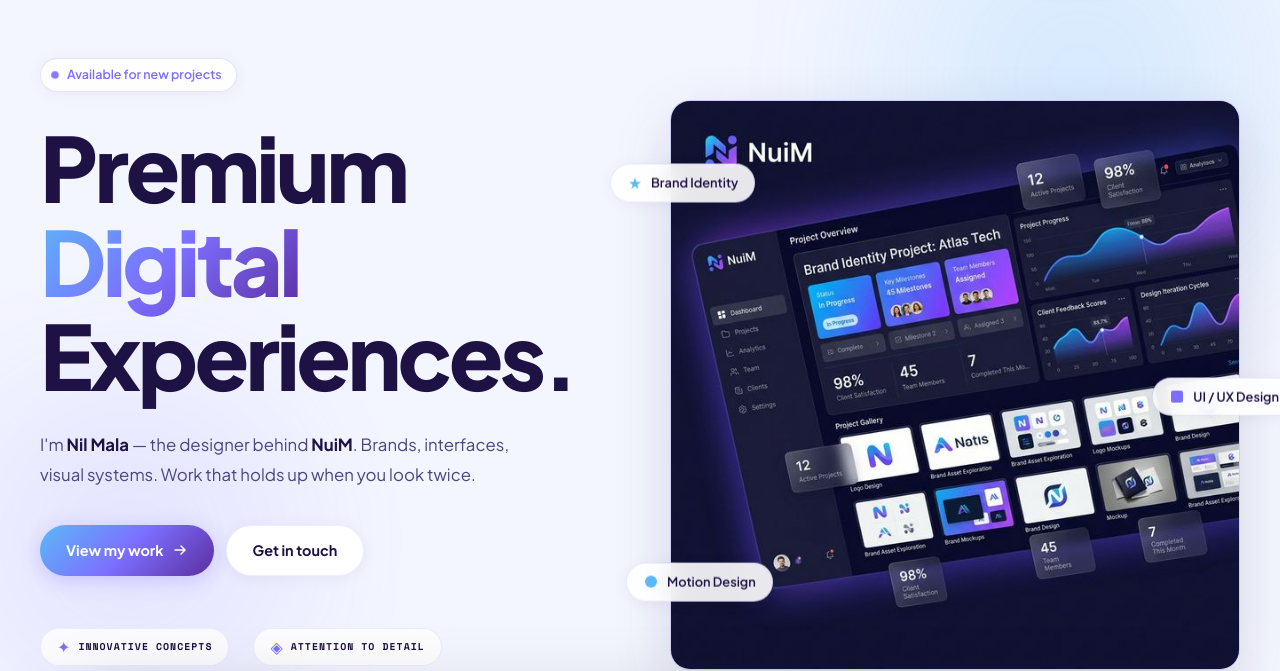
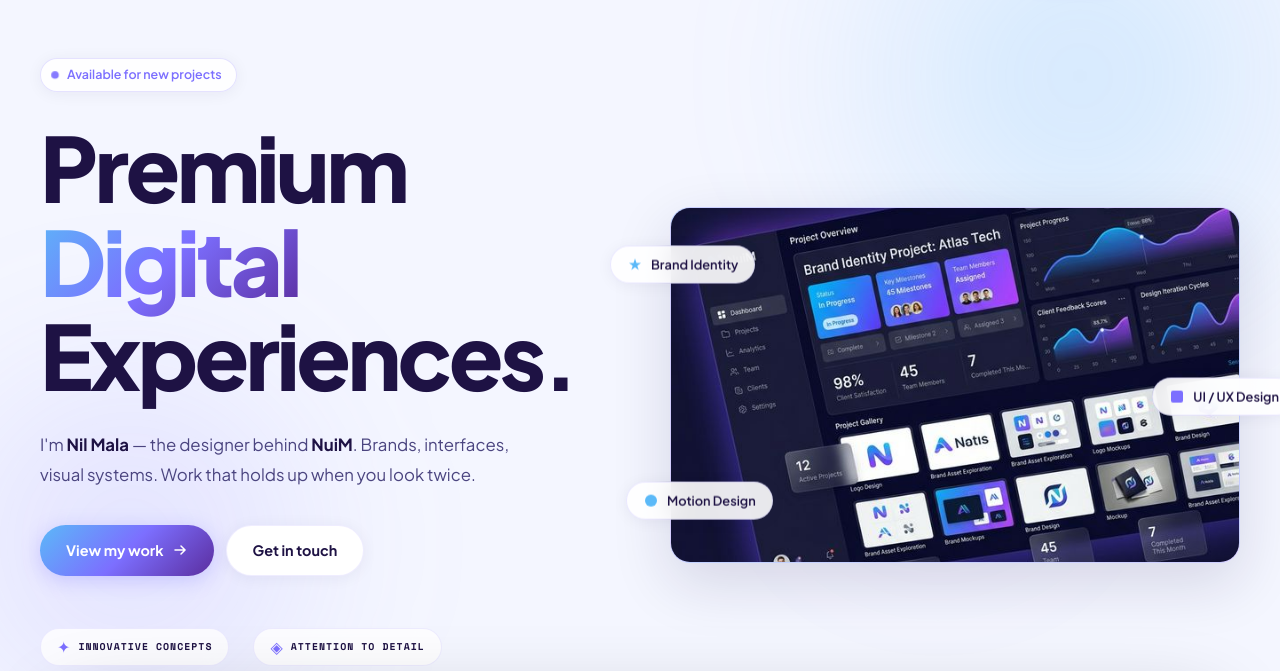
Before and after one commit to nilmala-ui/nuim, a plain HTML site: page index.html in a window 1280 px wide. Shown: the part 74-745 px from the top of the page. Drawn offline with nearby package versions, Linux system fonts and the light colour scheme.

Commit message:
Fix hero image aspect ratio via Antigravity

```diff
--- a/styles.css
+++ b/styles.css
@@ -300,7 +300,7 @@ body.dark .logo-text { fill: #ffffff; }
 .hero-img-wrap {
   border-radius: 20px; overflow: hidden;
   box-shadow: var(--shadow-lg);
-  aspect-ratio: 1 / 1;
+  aspect-ratio: 16 / 10;
   border: 1px solid rgba(124,111,255,0.1);
   background: linear-gradient(135deg, #c8dcff 0%, #e0d8ff 100%);
 }
```
